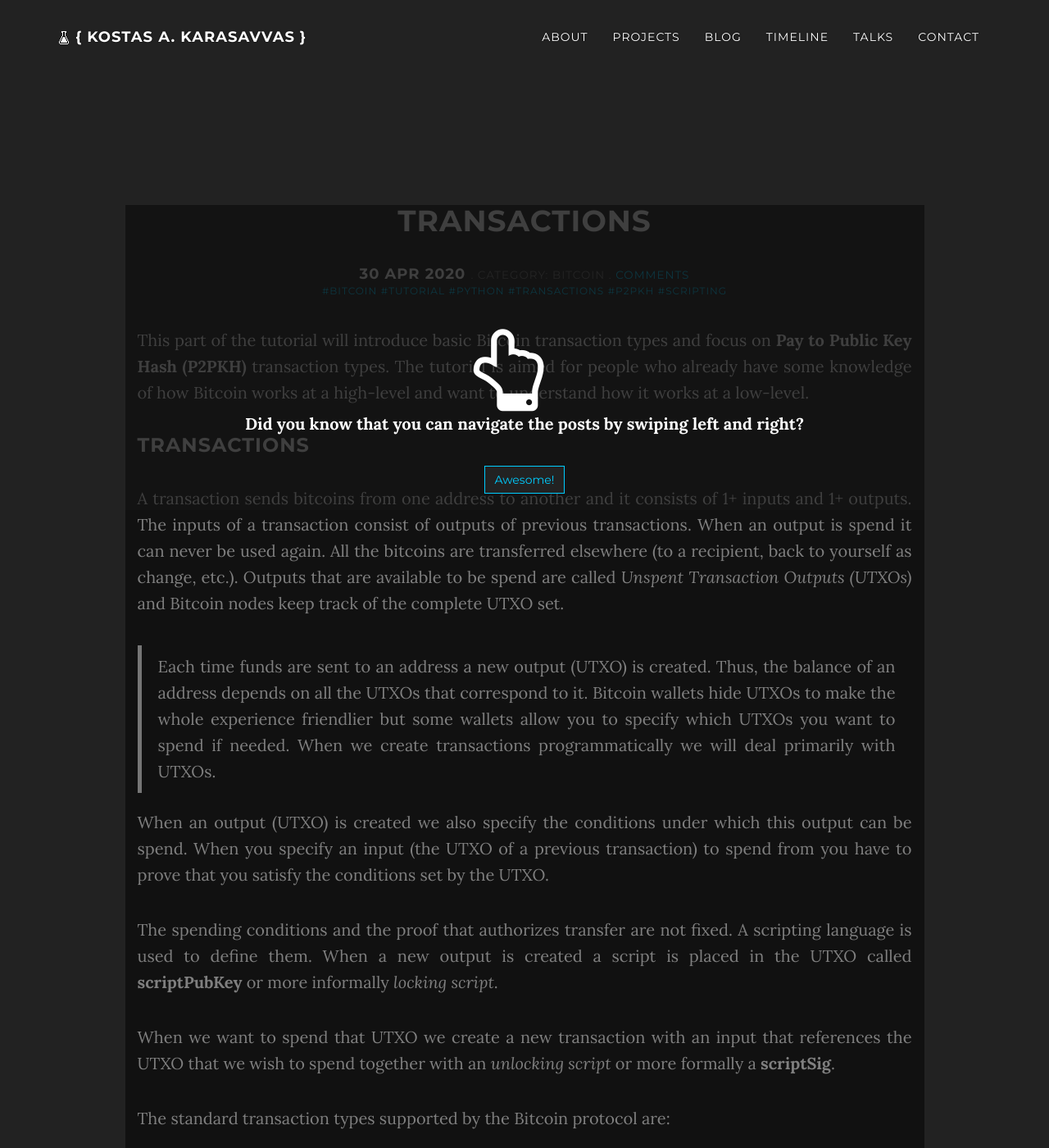
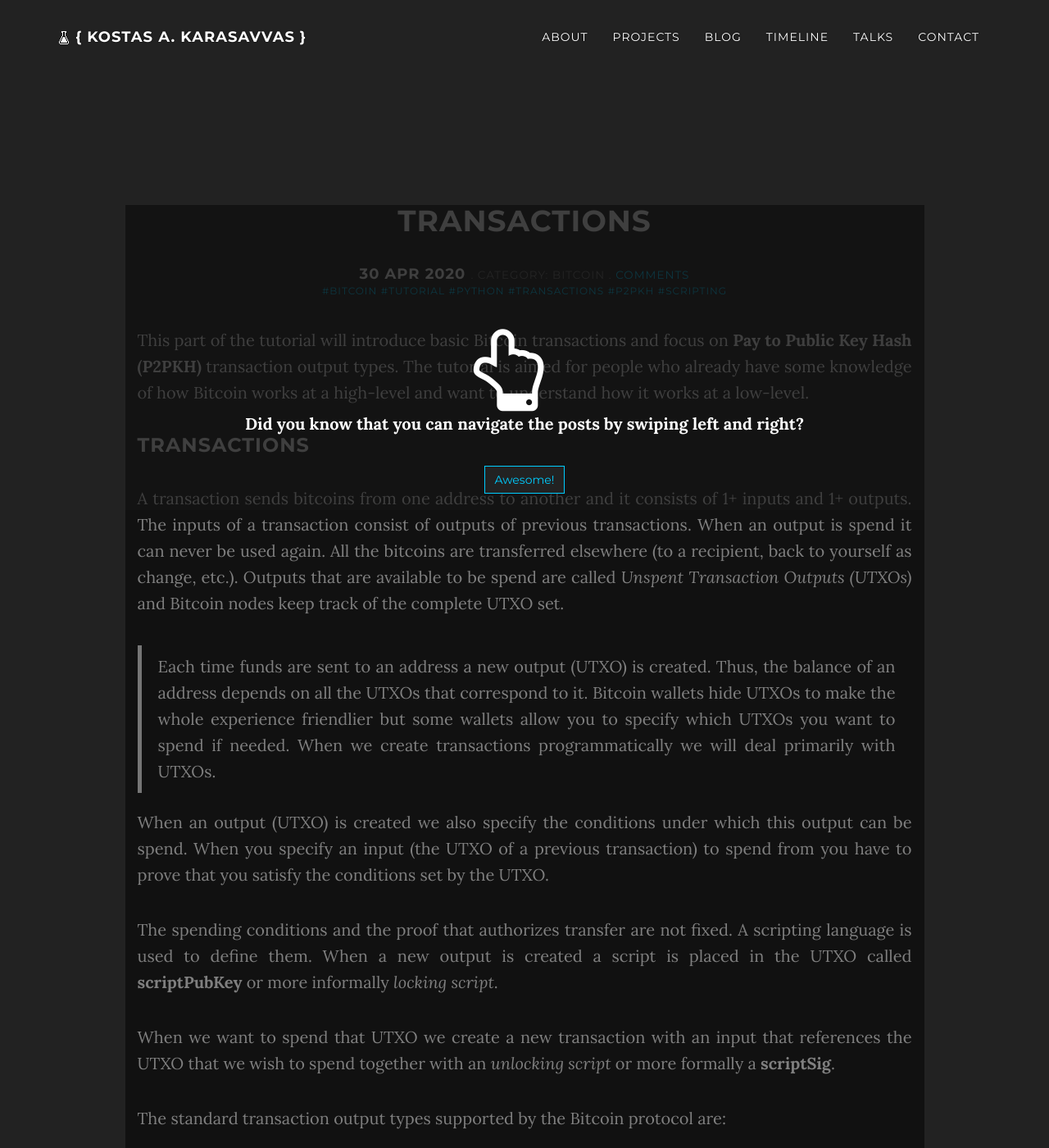
Before and after one commit to karask/karask.github.io, a Jekyll site: the page built from _posts/2020-04-30-transactions.md, in a window 1280 px wide and 1400 px high. Shown: the whole window at 82% size. Built offline with Jekyll 4.4.1, drawn with Linux system fonts in a browser that asks for light colours; nearby versions of some CDN libraries; comment, search, counter and statistics services are not loaded; a style sheet for code colours, icons or effects is not loaded; some of the changed text lies outside the part shown.

Commit message:
added 'output' types for P2PKH, P2SH, etc

```diff
--- a/_posts/2020-04-30-transactions.md
+++ b/_posts/2020-04-30-transactions.md
@@ -7,7 +7,7 @@
 ---
 
 
-This part of the tutorial will introduce basic Bitcoin transaction types and focus on __Pay to Public Key Hash (P2PKH)__ transaction types. The tutorial is aimed for people who already have some knowledge of how Bitcoin works at a high-level and want to understand how it works at a low-level.
+This part of the tutorial will introduce basic Bitcoin transactions and focus on __Pay to Public Key Hash (P2PKH)__ transaction output types. The tutorial is aimed for people who already have some knowledge of how Bitcoin works at a high-level and want to understand how it works at a low-level.
 
 ### Transactions
 A transaction sends bitcoins from one address to another and it consists of 1+ inputs and 1+ outputs. The inputs of a transaction consist of outputs of previous transactions. When an output is spend it can never be used again. All the bitcoins are transferred elsewhere (to a recipient, back to yourself as change, etc.). Outputs that are available to be spend are called _Unspent Transaction Outputs (UTXOs)_ and Bitcoin nodes keep track of the complete UTXO set.
@@ -20,7 +20,7 @@
 
 When we want to spend that UTXO we create a new transaction with an input that references the UTXO that we wish to spend together with an _unlocking script_ or more formally a __scriptSig__.
 
-The standard transaction types supported by the Bitcoin protocol are:
+The standard transaction output types supported by the Bitcoin protocol are:
 * P2PK (Pay to Public Key - not used anymore)
 * P2PKH (Pay to Public Key Hash)
 * P2SH (Pay to Script Hash)
@@ -30,7 +30,7 @@
 * Multisignature (Legacy multisignature transactions; now P2SH/P2WSH is used instead)
 * Non-standard (Any other transaction)[^1]
 
-The most common transaction type offering a standard way of transferring bitcoins around is P2PKH[^2], which is effectively "pay to a Bitcoin address". It is also possible, and used in the past, to pay directly to a public key with P2PK but that is not used anymore[^3]. Another very important transaction type is P2SH[^4] which allows locking scripts of arbitrary complexity to be used.
+The most common transaction output type offering a standard way of transferring bitcoins around is P2PKH[^2], which is effectively "pay to a Bitcoin address". It is also possible, and used in the past, to pay directly to a public key with P2PK but that is not used anymore[^3]. Another very important transaction output type is P2SH[^4] which allows locking scripts of arbitrary complexity to be used.
 
 To define a locking and unlocking script we make use of a scripting language, simply called [_Script_](https://en.bitcoin.it/wiki/Script){:target="_blank"}. This relatively simple language consists of several operations each of them identified by an opcode in hexadecimal. It is a simple [stack-based language](https://en.wikipedia.org/wiki/Stack-oriented_programming_language){:target="_blank"} that uses [reverse polish notation](https://en.wikipedia.org/wiki/Reverse_Polish_notation){:target="_blank"} (e.g. `2 3 +`) that does not contain potentially dangerous programming constructs, like loops; it is a [domain-specific language](https://en.wikipedia.org/wiki/Domain-specific_language){:target="_blank"}.
 
@@ -107,7 +107,7 @@
 
 Footnotes:
 
-[^1]: Valid Non-standard transactions (containing scripts other than those defined by the standard transaction type scripts) are rejected and not relayed by nodes. However, they can be mined if it is arranged with a miner.
+[^1]: Valid Non-standard transactions (containing scripts other than those defined by the standard transaction output type scripts) are rejected and not relayed by nodes. However, they can be mined if it is arranged with a miner.
 [^2]: And P2WPKH, which was introduced with the segwit upgrade and will be discussed in anohter post.
 [^3]: PKHs are shorter and thus more convenient.
 [^4]: And P2WSH, which was introduced with the segwit upgrade and will be discussed in anohter post.
```
